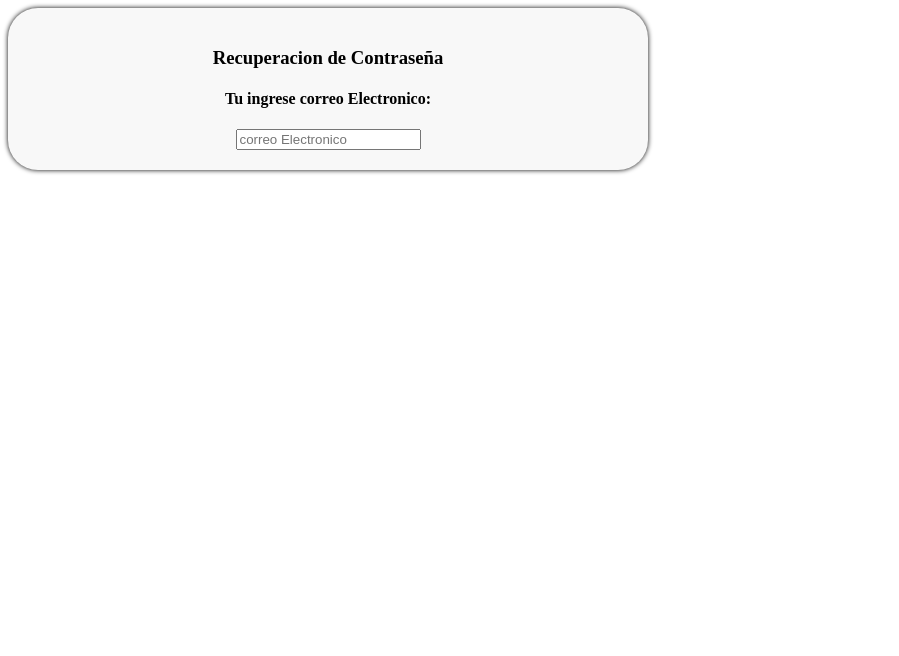
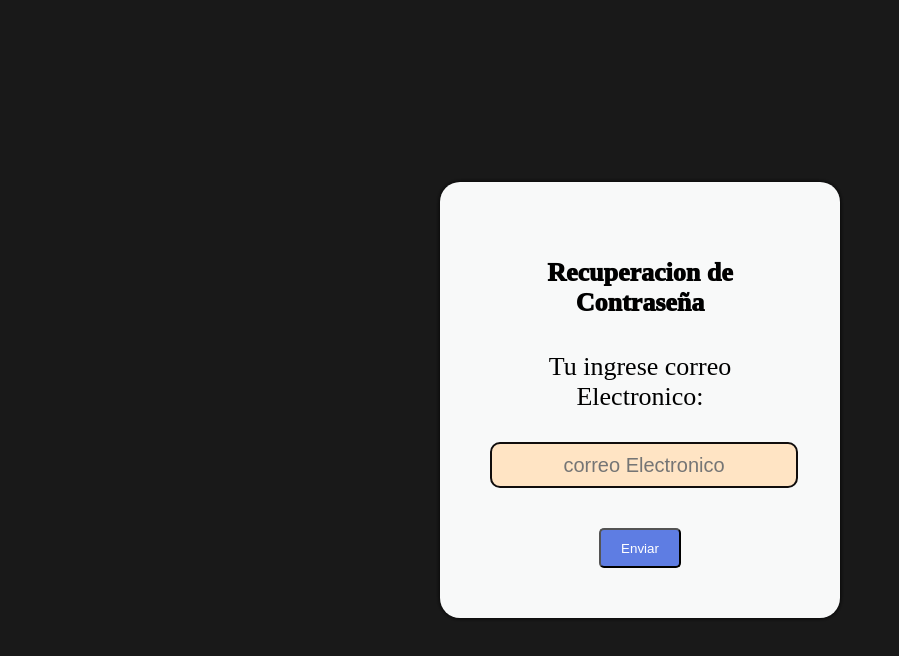
Before and after one commit to kisstherai/formulario-de-recuperacion, a plain HTML site: page index.html in a window 1280 px wide. Shown: the whole page, without its empty margins (0-899 px from the left). Drawn offline with Linux system fonts and the light colour scheme.

Commit message:
fin de login

```diff
--- a/css/estilos.css
+++ b/css/estilos.css
@@ -1,11 +1,60 @@
 .popup{
-	background: #f8f8f8;
+	background: #f8f9f9;
 	box-shadow: 0px 0px 5px 0px rgba(0,0,0.3);
-	border-radius: 30px;
+	border-radius: 20px;
 	font-family: 'Bebas Neue' sans-serif;
-	padding: 20px;
+	padding: 50px;
 	text-align: center;
-	width: 600px;
+	width: 300px;
+
 
 
 }
+
+.overlay{
+    background: rgba(0,0,0,.9);
+	position: fixed;
+	top:0;
+	bottom: 0;
+	left:0;
+	right: 0;
+	display: flex;
+	align-items: center;
+	justify-content: center;
+}
+
+.popup form .contenedor-inputs input{
+    background-color: bisque;
+	width: 100%;
+	margin-bottom: 40px;
+	height: 40px;
+	line-height: 50px;
+	font-size: 20px;
+	text-align: center;
+	border: 2px solid #100d0d;
+    border-radius: 10px;
+}
+
+.popup h3{
+	font-size: 26px;
+	font-weight: 1000;
+	margin-bottom: 10px;
+
+}
+
+.popup h4{
+	font-size: 26px;
+	font-weight: 300;
+	margin-bottom: 30px;
+}
+.popup form .boton {
+	padding: 0 20px;
+	height: 40px;
+	line-height: 40px
+	border none;
+	color: #fff;
+	background: #5e7de3;
+	border-radius: 5px;
+	font-size: 16px
+	cursor:pointer;
+}
--- a/index.html
+++ b/index.html
@@ -16,6 +16,7 @@
             <form action="">
                 <div class="contenedor-inputs">
                     <input type="email" placeholder="correo Electronico">
+                    <button class="boton">Enviar</button>
                 </div>
             </form>
         </div>
```
